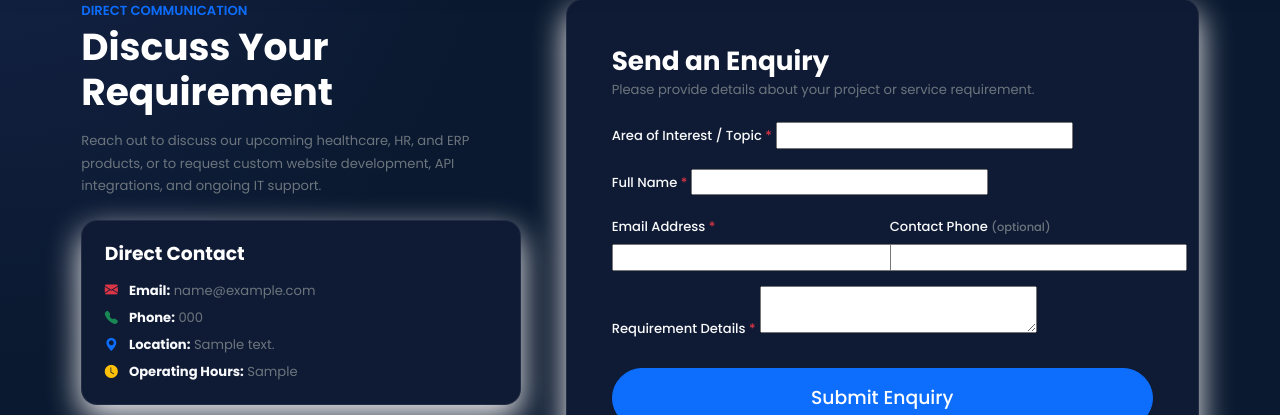
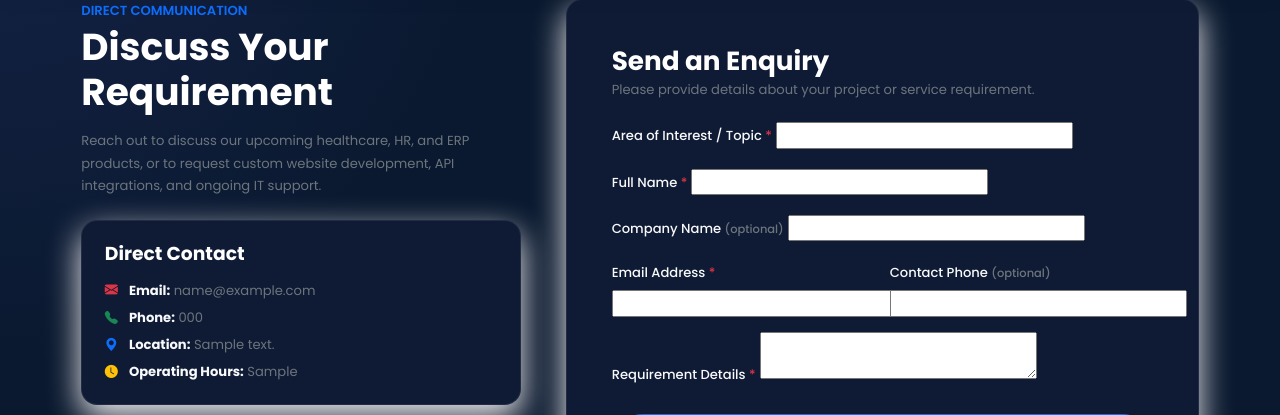
Before and after one commit to pkvglobalinfotech-web/static-website, a Django app: template website/templates/contact.html in a window 1280 px wide. Shown: the part 134-549 px from the top of the page. Run offline with Django 5.2, Linux system fonts and the light colour scheme; the template is opened without the code that fills it: most values are stand-ins (such as "Sample title", 1, 10 or a date in 2020); form fields are guessed from the names that the template uses.

Commit message:
Add optional Company Name free text field to contact enquiry form

```diff
--- a/website/templates/contact.html
+++ b/website/templates/contact.html
@@ -107,6 +107,17 @@
                         {% endif %}
                     </div>
 
+                    <!-- Company Name -->
+                    <div class="mb-3">
+                        <label for="{{ form.company_name.id_for_label }}" class="form-label text-light small fw-medium">
+                            Company Name <span class="text-secondary small">(optional)</span>
+                        </label>
+                        {{ form.company_name }}
+                        {% if form.company_name.errors %}
+                        <div class="text-danger small mt-1">{{ form.company_name.errors.0 }}</div>
+                        {% endif %}
+                    </div>
+
                     <div class="row g-3 mb-3">
                         <!-- Email -->
                         <div class="col-md-6">
--- a/website/tests.py
+++ b/website/tests.py
@@ -110,11 +110,13 @@ class ContactFormTests(TestCase):
         form = ContactForm(data={
             'topic': 'General Enquiry',
             'name': 'Test User',
+            'company_name': 'Acme Healthcare Ltd',
             'email': 'test@example.com',
             'phone': '+91 99999 00000',
             'message': 'Hello, I need a website.',
         })
         self.assertTrue(form.is_valid(), form.errors)
+        self.assertEqual(form.cleaned_data['company_name'], 'Acme Healthcare Ltd')
 
     def test_invalid_without_required_fields(self):
         form = ContactForm(data={})
--- a/website/views.py
+++ b/website/views.py
@@ -79,9 +79,11 @@ def _send_enquiry_emails(data: dict):
     )
 
     subject = f"New Enquiry: {data['topic']} — {data['name']}"
+    company_info = data.get('company_name') or 'Not provided'
     body = (
         f"You have received a new enquiry from the PKV Global Infotech website:\n\n"
         f"Name:    {data['name']}\n"
+        f"Company: {company_info}\n"
         f"Email:   {data['email']}\n"
         f"Phone:   {data.get('phone') or 'Not provided'}\n"
         f"Topic:   {data['topic']}\n\n"
@@ -141,6 +143,7 @@ def _send_enquiry_emails(data: dict):
         f"--------------------------------------------------\n"
         f"Summary of Your Submitted Details:\n"
         f"Topic:   {data['topic']}\n"
+        f"Company: {company_info}\n"
         f"Phone:   {data.get('phone') or 'Not provided'}\n\n"
         f"Your Message:\n{data['message']}\n"
         f"--------------------------------------------------\n\n"
```
Also changed, not shown: website/forms.py (+9 -0 lines).
